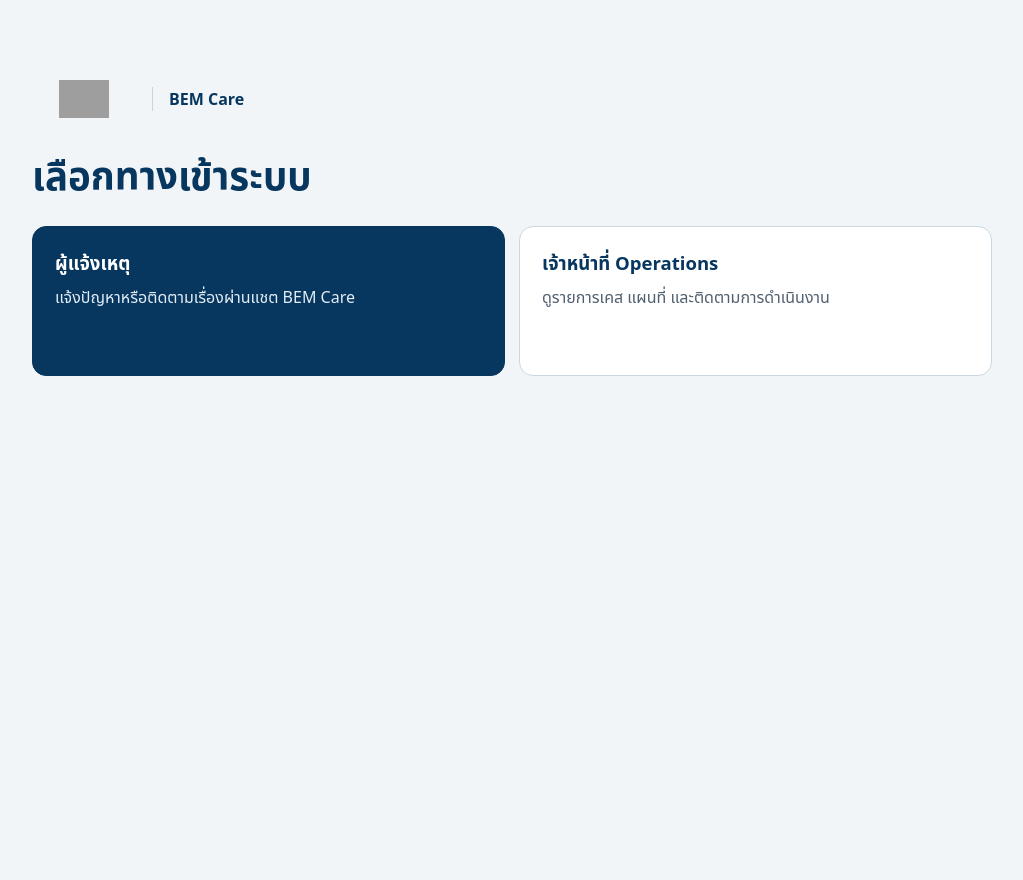
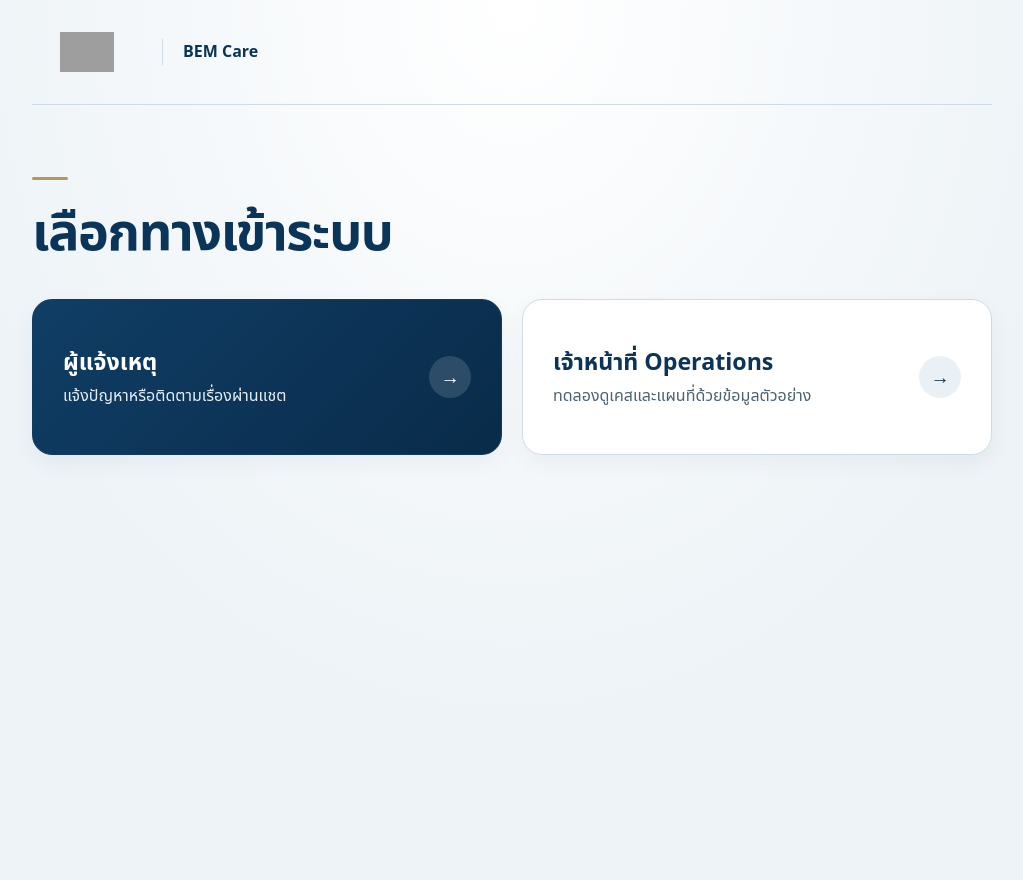
Before and after one commit to Atothegod/highway-ai-template, a Django app: page / in a window 1280 px wide. Shown: the whole page, without its empty margins (128-1151 px from the left). After the commit the page ends 455 px from the top, so only its background shows below. Run offline with Django 5.2, Linux system fonts and the light colour scheme; grey boxes are pictures that could not be loaded.

Commit message:
feat: add operations demo login and functionality with isolated demo cases

```diff
--- a/backend/chat/agent.py
+++ b/backend/chat/agent.py
@@ -146,7 +146,7 @@ def run_agent(*, case, history: str, message: str) -> AgentResult:
     api_key = os.getenv("GEMINI_API_KEY")
     if not api_key:
         raise RuntimeError("GEMINI_API_KEY is not configured")
-    lm = dspy.LM(os.getenv("GEMINI_MODEL", "gemini/gemini-2.5-flash"), api_key=api_key)
+    lm = dspy.LM(os.getenv("GEMINI_MODEL", "gemini/gemini-2.5-flash"), api_key=api_key, temperature=0.7)
     with dspy.context(lm=lm):
         raw = dspy.Predict(BEMIncidentSignature)(
             ticket_id=case.ticket_id, case_status=case.status, current_case=_case_text(case),
--- a/backend/chat/forms.py
+++ b/backend/chat/forms.py
@@ -17,6 +17,11 @@ class ChatLoginForm(forms.Form):
         label="ฉันยินยอมให้ BEM ใช้ชื่อผู้ใช้และข้อมูลที่ฉันส่งในแชตเพื่อรับแจ้งเหตุ ดำเนินการ และแจ้งความคืบหน้า",
         error_messages={"required": "กรุณาให้ความยินยอมก่อนเข้าแชต"},
     )
+
+
+class OperationsDemoLoginForm(forms.Form):
+    username = forms.CharField(label="ชื่อผู้ใช้", max_length=150)
+    password = forms.CharField(label="รหัสผ่าน", max_length=256, strip=False, widget=forms.PasswordInput)
 
 
 class OperationsLoginForm(AuthenticationForm):
--- a/backend/chat/templates/chat/landing.html
+++ b/backend/chat/templates/chat/landing.html
@@ -3,44 +3,166 @@
 <head>
   <meta charset="utf-8">
   <meta name="viewport" content="width=device-width, initial-scale=1">
+  <meta name="theme-color" content="#edf3f7">
   <title>เลือกทางเข้า | BEM Care</title>
   <style>
+    :root {
+      color-scheme: light;
+      --navy: #0a3458;
+      --muted: #4c6274;
+      --line: #cfdce5;
+      --gold: #b49856;
+    }
+
     * { box-sizing: border-box; }
-    body { margin: 0; min-height: 100vh; background: #f1f5f8; color: #172536; font: 1rem/1.55 system-ui, "Noto Sans Thai", sans-serif; }
-    main { width: min(100% - 32px, 960px); margin: clamp(34px, 10vh, 100px) auto; }
-    .brand { display: flex; align-items: center; gap: 16px; color: #07365f; }
-    .brand img { width: 104px; height: 38px; object-fit: contain; }
-    .brand strong { border-inline-start: 1px solid #c9d6df; padding-inline-start: 16px; }
-    h1 { color: #07365f; margin: 28px 0 20px; font-size: clamp(1.75rem, 4vw, 2.4rem); }
-    nav { display: grid; grid-template-columns: repeat(2, minmax(0, 1fr)); gap: 14px; }
-    .entry { display: flex; flex-direction: column; gap: 8px; min-height: 150px; padding: 22px; background: white; border: 1px solid #cad8e2; border-radius: 14px; color: #07365f; text-decoration: none; }
-    .entry:first-child { background: #07365f; border-color: #07365f; color: white; }
-    .entry strong { font-size: 1.16rem; }
-    .entry span { color: #506070; }
-    .entry:first-child span { color: #e2edf5; }
-    .entry:hover strong { text-decoration: underline; text-underline-offset: 4px; }
-    .entry:focus-visible { outline: 3px solid #087f99; outline-offset: 4px; }
-    @media (max-width: 670px) {
+    body {
+      margin: 0;
+      min-height: 100vh;
+      min-height: 100svh;
+      color: var(--navy);
+      background: radial-gradient(ellipse at 50% 0%, #fff 0%, #edf3f7 65%);
+      font: 1rem/1.6 system-ui, "Noto Sans Thai", sans-serif;
+    }
+
+    .shell {
+      width: min(100% - clamp(32px, 8vw, 96px), 960px);
+      margin-inline: auto;
+    }
+
+    .brand {
+      display: flex;
+      align-items: center;
+      gap: clamp(12px, 3vw, 20px);
+      padding-block: clamp(18px, 4vw, 32px);
+      border-bottom: 1px solid var(--line);
+      font-weight: 750;
+    }
+
+    .brand img {
+      display: block;
+      width: clamp(78px, 15vw, 110px);
+      height: auto;
+      aspect-ratio: 104 / 38;
+      object-fit: contain;
+    }
+
+    .brand span {
+      padding-inline-start: clamp(12px, 3vw, 20px);
+      border-inline-start: 1px solid var(--line);
+      white-space: nowrap;
+    }
+
+    main { padding-block: clamp(42px, 9vh, 104px) 48px; }
+
+    h1 {
+      max-width: 100%;
+      margin: 0 0 clamp(22px, 4vw, 36px);
+      font-size: clamp(1.85rem, 5vw, 3.25rem);
+      line-height: 1.24;
+      letter-spacing: -.025em;
+    }
+
+    h1::before {
+      display: block;
+      width: 36px;
+      height: 3px;
+      margin-bottom: 18px;
+      border-radius: 2px;
+      background: var(--gold);
+      content: "";
+    }
+
+    nav { display: grid; grid-template-columns: repeat(2, minmax(0, 1fr)); gap: clamp(12px, 2vw, 20px); }
+
+    .entry {
+      display: grid;
+      grid-template-columns: minmax(0, 1fr) auto;
+      align-items: center;
+      gap: 12px;
+      min-height: 156px;
+      padding: clamp(18px, 3.5vw, 30px);
+      border: 1px solid var(--line);
+      border-radius: 20px;
+      background: #fff;
+      box-shadow: 0 8px 22px #0a34580d;
+      color: inherit;
+      text-decoration: none;
+      transition: border-color 150ms ease, box-shadow 150ms ease, background 150ms ease;
+    }
+
+    .entry.primary {
+      border-color: #103b62;
+      background: linear-gradient(135deg, #103e66, #092b49);
+      color: #fff;
+    }
+
+    .entry strong {
+      display: block;
+      margin-bottom: 5px;
+      font-size: clamp(1.12rem, 2.3vw, 1.45rem);
+      line-height: 1.45;
+      overflow-wrap: anywhere;
+    }
+
+    .entry .description {
+      display: block;
+      color: var(--muted);
+      font-size: clamp(.9rem, 1.8vw, 1rem);
+      line-height: 1.6;
+    }
+
+    .entry.primary .description { color: #e5eff7; }
+
+    .arrow {
+      display: grid;
+      width: clamp(32px, 5vw, 42px);
+      aspect-ratio: 1;
+      place-items: center;
+      border-radius: 50%;
+      background: #e9f1f7;
+      font-size: 1.2rem;
+      line-height: 1;
+    }
+
+    .primary .arrow { background: #ffffff23; }
+    .entry:focus-visible { outline: 3px solid #08778b; outline-offset: 4px; }
+
+    @media (hover: hover) {
+      .entry:hover { border-color: #7ba2bc; box-shadow: 0 10px 24px #0a345822; }
+      .entry:hover strong { text-decoration: underline; text-underline-offset: 4px; }
+    }
+
+    @media (max-width: 620px) {
       nav { grid-template-columns: 1fr; }
-      .entry { min-height: 0; }
+      .entry { min-height: 108px; border-radius: 16px; }
+    }
+
+    @media (prefers-reduced-motion: reduce) {
+      .entry { transition: none; }
     }
   </style>
 </head>
 <body>
-  <main>
-    <div class="brand">
-      <img src="https://www.bemplc.co.th/Images/logos/logo-bem.svg" alt="BEM" width="104" height="38">
-      <strong>BEM Care</strong>
-    </div>
+  <header class="shell brand">
+    <img src="https://www.bemplc.co.th/Images/logos/logo-bem.svg" alt="BEM" width="104" height="38">
+    <span>BEM Care</span>
+  </header>
+  <main class="shell">
     <h1>เลือกทางเข้าระบบ</h1>
     <nav aria-label="ทางเข้าตามบทบาท">
-      <a class="entry" href="{% url 'chat_login' %}">
-        <strong>ผู้แจ้งเหตุ</strong>
-        <span>แจ้งปัญหาหรือติดตามเรื่องผ่านแชต BEM Care</span>
+      <a class="entry primary" href="{% url 'chat_login' %}">
+        <span>
+          <strong>ผู้แจ้งเหตุ</strong>
+          <span class="description">แจ้งปัญหาหรือติดตามเรื่องผ่านแชต</span>
+        </span>
+        <span class="arrow" aria-hidden="true">→</span>
       </a>
-      <a class="entry" href="{% url 'operations_login' %}">
-        <strong>เจ้าหน้าที่ Operations</strong>
-        <span>ดูรายการเคส แผนที่ และติดตามการดำเนินงาน</span>
+      <a class="entry" href="{% url 'operations_demo_login' %}">
+        <span>
+          <strong>เจ้าหน้าที่ Operations</strong>
+          <span class="description">ทดลองดูเคสและแผนที่ด้วยข้อมูลตัวอย่าง</span>
+        </span>
+        <span class="arrow" aria-hidden="true">→</span>
       </a>
     </nav>
   </main>
--- a/backend/chat/templates/chat/operations/dashboard.html
+++ b/backend/chat/templates/chat/operations/dashboard.html
@@ -7,7 +7,7 @@
     <section class="panel" aria-labelledby="status-overview">
       <div class="panel-heading">
         <div><h2 id="status-overview">เคสตามสถานะ</h2><p>จำนวนเคสทั้งหมดในระบบ</p></div>
-        <a class="button" href="{% url 'operations_board' %}">เปิดบอร์ด <svg class="icon"><use href="#i-arrow"/></svg></a>
+        <a class="button" href="{% if demo_mode %}{% url 'operations_demo_view' 'board' %}{% else %}{% url 'operations_board' %}{% endif %}">เปิดบอร์ด <svg class="icon"><use href="#i-arrow"/></svg></a>
       </div>
       <div class="status-summary">
         <div class="status-line lane-open" data-summary="open">
@@ -27,7 +27,7 @@
     <section class="panel" aria-labelledby="recent-heading">
       <div class="panel-heading">
         <div><h2 id="recent-heading">เคสที่แจ้งล่าสุด</h2><p>เลือกเคสเพื่อดูรายละเอียด</p></div>
-        <a class="button" href="{% url 'operations_map' %}">เปิดแผนที่ <svg class="icon"><use href="#i-arrow"/></svg></a>
+        <a class="button" href="{% if demo_mode %}{% url 'operations_demo_view' 'map' %}{% else %}{% url 'operations_map' %}{% endif %}">เปิดแผนที่ <svg class="icon"><use href="#i-arrow"/></svg></a>
       </div>
       <div id="recent-cases" class="recent-cases"><p class="empty">กำลังโหลดเคส…</p></div>
     </section>
--- a/backend/chat/urls.py
+++ b/backend/chat/urls.py
@@ -5,7 +5,11 @@ urlpatterns = [
     path("", views.landing_page, name="landing"),
     path("chat/", views.chat_page, name="chat"),
     path("login/", views.chat_login, name="chat_login"),
-    path("operations/login/", views.OperationsLoginView.as_view(), name="operations_login"),
+    path("operations/login/", views.operations_demo_login, name="operations_demo_login"),
+    path("operations/staff/login/", views.OperationsLoginView.as_view(), name="operations_login"),
+    path("operations/demo/", views.operations_demo, name="operations_demo"),
+    path("operations/demo/<str:view>/", views.operations_demo, name="operations_demo_view"),
+    path("api/operations/demo/cases/", views.operations_demo_cases, name="operations_demo_cases"),
     path("logout/", views.chat_logout, name="chat_logout"),
     path("monitor/", views.monitoring_page, name="monitoring"),
     path("operations/", views.operations_dashboard, name="operations_dashboard"),
--- a/backend/chat/views.py
+++ b/backend/chat/views.py
@@ -16,7 +16,7 @@ from django.contrib.sessions.models import Session
 from django.core.exceptions import PermissionDenied
 from django.core.paginator import Paginator
 from django.db.models import Count, Q
-from django.http import JsonResponse
+from django.http import Http404, JsonResponse
 from django.shortcuts import get_object_or_404, redirect, render
 from django.urls import reverse, reverse_lazy
 from django.utils import timezone
@@ -26,7 +26,7 @@ from django.views.decorators.csrf import ensure_csrf_cookie
 from django.views.decorators.http import require_GET, require_http_methods, require_POST
 
 from .agent import AGENT_PROFILE, run_agent
-from .forms import ChatLoginForm, OperationsCaseForm, OperationsLoginForm, OperationsMoveForm
+from .forms import ChatLoginForm, OperationsCaseForm, OperationsDemoLoginForm, OperationsLoginForm, OperationsMoveForm
 from .models import ChatMessage, IncidentReport, StatusEvent
 from .notifications import STATUS_MESSAGES, notify_case_status, status_chat_message
 from .routing import CATEGORY_CHOICES, POLICY, TEAM_CHOICES, TEAMS, apply_initial_routing
@@ -126,6 +126,70 @@ def _event_data(event):
 @require_GET
 def landing_page(request):
     return render(request, "chat/landing.html")
+
+
+DEMO_SESSION = "operations_demo"
+
+# Fictional cases only. Demo requests never read IncidentReport or ChatMessage.
+DEMO_CASES = (
+    ("DEMO-001", "บันไดเลื่อนหยุดทำงาน", "สถานีตัวอย่าง A", "Rail", "OPEN", "HIGH", (13.741, 100.553)),
+    ("DEMO-002", "ช่องเก็บค่าผ่านทางล่าช้า", "ด่านตัวอย่าง B", "Expressway", "IN_PROGRESS", "MEDIUM", (13.780, 100.520)),
+    ("DEMO-003", "ป้ายแนะนำเส้นทางชำรุด", "สถานีตัวอย่าง C", "Rail", "CLOSED", "LOW", (13.728, 100.534)),
+)
+
+
+@never_cache
+@require_http_methods(["GET", "POST"])
+def operations_demo_login(request):
+    if request.session.get(DEMO_SESSION):
+        return redirect("operations_demo")
+    form = OperationsDemoLoginForm(request.POST if request.method == "POST" else None)
+    if request.method == "POST" and form.is_valid():
+        request.session[DEMO_SESSION] = True
+        return redirect("operations_demo")
+    return render(request, "chat/login.html", {
+        "form": form, "operations_login": True, "operations_demo": True,
+    })
+
+
+@never_cache
+@require_GET
+def operations_demo(request, view="dashboard"):
+    if view not in {"dashboard", "map", "board"}:
+        raise Http404
+    if not request.session.get(DEMO_SESSION):
+        return redirect("operations_demo_login")
+    return render(request, f"chat/operations/{view}.html", {
+        "active_view": view,
+        "demo_mode": True,
+        "cases_url": reverse("operations_demo_cases"),
+    })
+
+
+@never_cache
+@require_GET
+def operations_demo_cases(request):
+    if not request.session.get(DEMO_SESSION):
+        return JsonResponse({"error": "กรุณาเข้าสู่ Demo"}, status=403)
+    search = request.GET.get("q", "").strip().casefold()
+    status_filter = request.GET.get("status")
+    urgency_filter = request.GET.get("urgency")
+    stats = {"total": len(DEMO_CASES), "open": 0, "in_progress": 0, "closed": 0, "urgent": 0}
+    cases = []
+    for ticket, title, location, service, status, urgency, coordinates in DEMO_CASES:
+        stats[status.lower()] += 1
+        stats["urgent"] += urgency == "HIGH" and status != "CLOSED"
+        if search and not any(search in value.casefold() for value in (ticket, title, location)):
+            continue
+        if (status_filter and status_filter != status) or (urgency_filter and urgency_filter != urgency):
+            continue
+        cases.append({
+            "ticket_id": ticket, "title": title, "location": location, "service_area": service,
+            "status": status, "status_label": STATUS_LABELS[status], "urgency": urgency,
+            "coordinates": coordinates, "description": title, "events": [],
+            "created_at": "2026-11-27T02:00:00Z", "updated_at": "2026-11-27T03:00:00Z",
+        })
+    return JsonResponse({"stats": stats, "cases": cases, "result_count": len(cases)})
 
 
 class OperationsLoginView(LoginView):
```
Also changed, not shown: backend/chat/templates/chat/login.html (+8 -0 lines), backend/chat/templates/chat/operations/base.html (+7 -3 lines), backend/chat/templates/chat/operations/navigation.html (+4 -4 lines), backend/chat/tests.py (+23 -3 lines).
